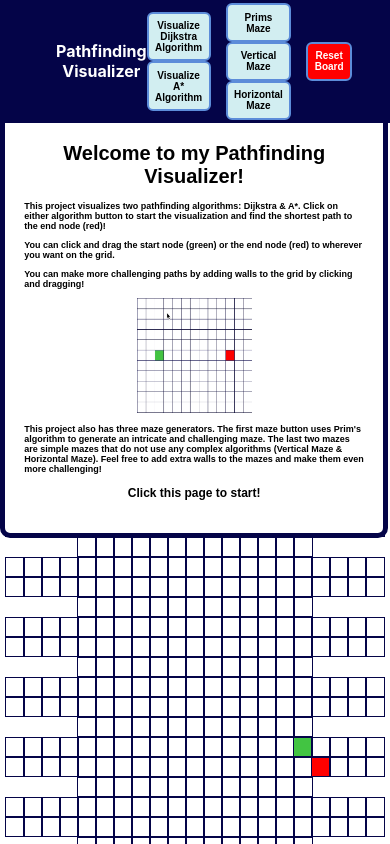
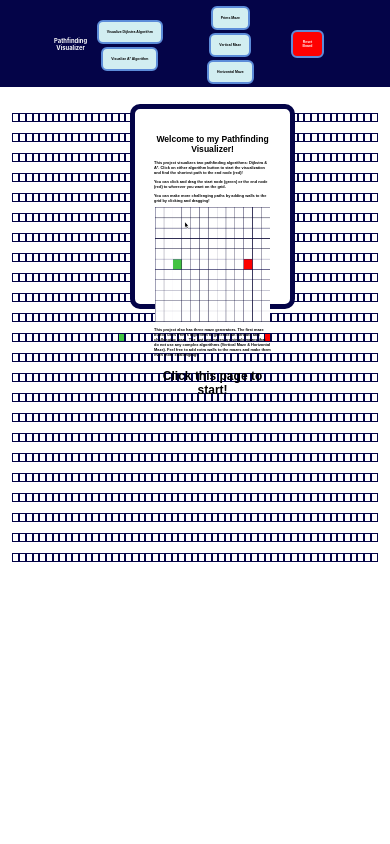
Before and after one commit to Rahulk284/PathfindingVisualizer, a React (Create React App) app: page / in a window 390 px wide. Shown: the top 844 px of the page. Built offline with nearby package versions, Linux system fonts and the light colour scheme.

Commit message:
more changes

```diff
--- a/src/PathfindingVisualizer/Node/Node.css
+++ b/src/PathfindingVisualizer/Node/Node.css
@@ -1,49 +1,15 @@
 .node {
-    width: 25px;
-    height: 25px;
     outline: 0.8px solid rgb(4, 4, 72);
     display: inline-block;
     margin-top: -2.5px;
+    width: 1.7vw;
+    height: 1.7vw;
 }
 
 
 
 
-@media screen and (min-width: 100000px) {
-    .node {
-        width: 25px; /* Adjust the width to the desired size for smaller screens */
-        height: 25px; /* Adjust the height to the desired size for smaller screens */
-        margin-top: -1000px;
-    }
-}
 
-@media screen and (max-width: 1380px) {
-    .node {
-        width: 23px; /* Adjust the width to the desired size for smaller screens */
-        height: 23px; /* Adjust the height to the desired size for smaller screens */
-    }
-}
-
-@media screen and (max-width: 1266px) {
-    .node {
-        width: 21px; /* Adjust the width to the desired size for smaller screens */
-        height: 21px; /* Adjust the height to the desired size for smaller screens */
-    }
-}
-
-@media screen and (max-width: 1200px) {
-    .node {
-        width: 19px; /* Adjust the width to the desired size for smaller screens */
-        height: 19px; /* Adjust the height to the desired size for smaller screens */
-    }
-}
-
-@media screen and (max-width: 1045px) {
-    .node {
-        width: 18px; /* Adjust the width to the desired size for smaller screens */
-        height: 18px; /* Adjust the height to the desired size for smaller screens */
-    }
-}
 
 .node-finish {
     background-color: red;
--- a/src/PathfindingVisualizer/PathfindingVisualzier.css
+++ b/src/PathfindingVisualizer/PathfindingVisualzier.css
@@ -2,6 +2,8 @@
     display: inline-block;
     margin: 105px 0 0;
     object-fit: contain;
+    width: 100%;
+    height: 100%
 }
 
 
@@ -14,19 +16,20 @@ nav {
     left: 0;
     right: 0;
     align-items: center;
-    padding: 0.2rem 3.5rem;
+    padding: 0.2rem 3.2rem;
     background-color: rgb(4, 4, 72);
 }
 
 .title {
     color: white;
+    font-size: 1.5vw;
 }
 
 button {
     font-family: sans-serif;
     font-weight: 800;
     margin-right: 15px;
-    font-size: 14px;
+    font-size: 0.9vw;
     border-radius: 6px;
     padding: .5rem;
     background-color: rgb(210, 238, 241);
@@ -72,18 +75,20 @@ button.reset:hover{
     position: fixed;
     top: 12%;
     margin-top: 0.2rem;
-    left:calc(50vw - 274px);
-    width: 500px;
-    height: 560px;
+    margin-right: 40vw;
+    margin-left: 33.3vw;
+    width: 30vw;
+    height: 40vw;
     border-style: solid;
     border-width: 5px;
     border-color: rgb(4, 4, 72);
     background-color:  white;
     border-radius: 10px;
+    font-size: 1.1vw;
 }
 
 .body {
-    font-size: 14px;
+    font-size: 1vw;
     text-align: left;
 }
 
@@ -94,7 +99,7 @@ button.reset:hover{
 }
 
 
-@media screen and (min-width: 125200000px) {
+/* @media screen and (min-width: 125200000px) {
     button {
         font-size: 14px;
         padding: .5rem;
@@ -215,4 +220,4 @@ button.reset:hover{
         font-size: 9px;
         text-align: left;
     }
-}
+} */
```
